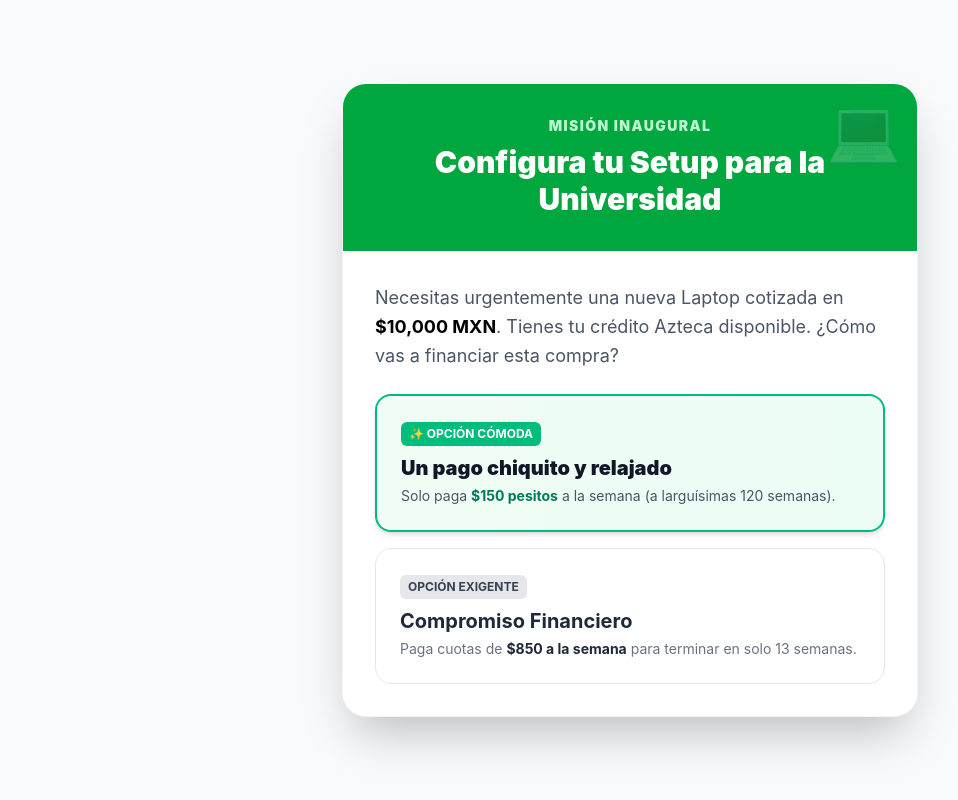
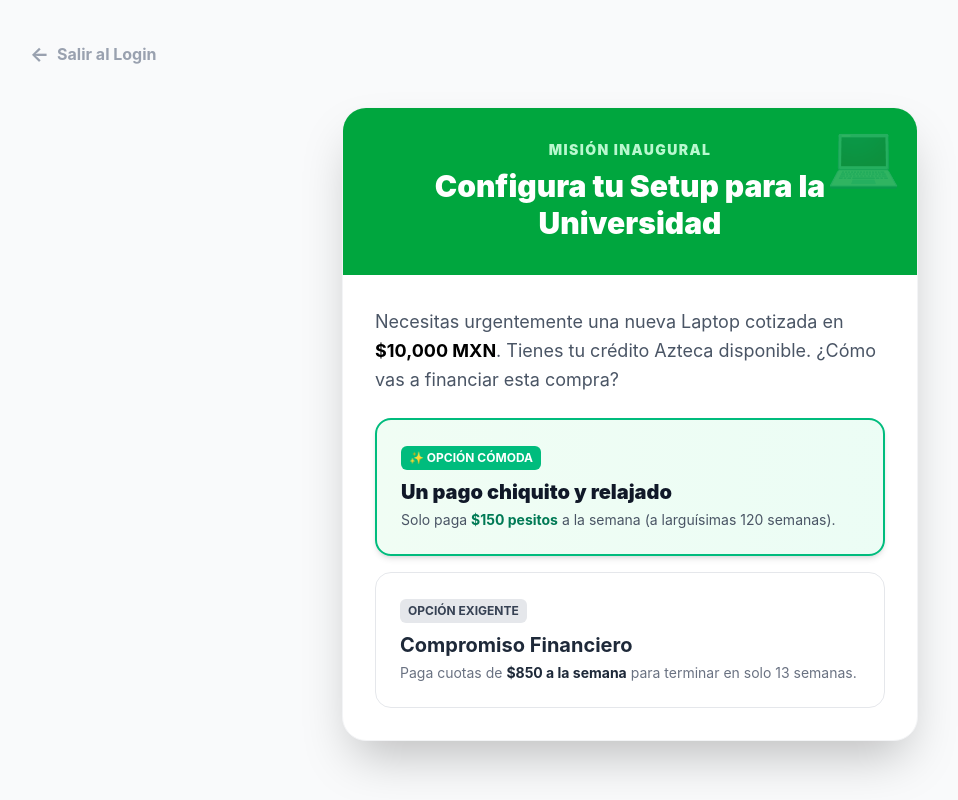
Before and after one commit to DIEGO-UTM890/Banco_Azteca_HackAthom_DEF, a React app in the folder frontend/: page / in a window 1280 px wide. Both pictures are taken after a click on the button "Ingresar a mi App". Shown: the whole page, without its empty margins (10-968 px from the left). Built offline with nearby package versions, Linux system fonts and the light colour scheme; no server answers; the HTML template or start-up script is replaced by a standard one.

Commit message:
Add back navigation buttons to Story Mode steps

```diff
--- a/frontend/src/App.jsx
+++ b/frontend/src/App.jsx
@@ -106,8 +106,11 @@ function App() {
 
         {/* PASO 1: EL GANCHO (MISIÓN) */}
         {storyStep === 1 && (
-          <div className="bg-gray-50 min-h-screen w-full flex flex-col items-center justify-center p-4">
-            <div className="max-w-xl w-full bg-white rounded-3xl shadow-2xl overflow-hidden animate-in zoom-in-95 duration-500 border border-gray-100">
+          <div className="bg-gray-50 min-h-screen w-full flex flex-col items-center justify-center p-4 relative">
+            <button onClick={() => setIsLoggedIn(false)} className="absolute top-6 left-6 md:top-10 md:left-10 text-gray-400 font-bold hover:text-black flex items-center gap-2 transition-colors">
+              <span className="text-xl">←</span> Salir al Login
+            </button>
+            <div className="max-w-xl w-full bg-white rounded-3xl shadow-2xl overflow-hidden animate-in zoom-in-95 duration-500 border border-gray-100 mt-12">
               <div className="bg-green-600 p-8 text-center relative overflow-hidden">
                 <div className="absolute top-0 right-0 p-4 opacity-20 text-6xl">💻</div>
                 <h2 className="text-sm font-black text-green-200 tracking-widest uppercase mb-2">Misión Inaugural</h2>
@@ -149,10 +152,13 @@ function App() {
         {/* PASO 2: LA CONSECUENCIA DE LA MALA DECISIÓN */}
         {storyStep === 2 && (
           <div className="bg-red-950 min-h-screen w-full flex flex-col items-center justify-center p-4 relative">
+            <button onClick={() => setStoryStep(1)} className="absolute top-6 left-6 md:top-10 md:left-10 text-red-300 font-bold hover:text-white flex items-center gap-2 transition-colors z-50">
+              <span className="text-xl">←</span> Volver a elegir
+            </button>
             {/* Patrón de peligro */}
             <div className="absolute inset-0 opacity-10" style={{ backgroundImage: 'repeating-linear-gradient(45deg, #000 0, #000 10px, transparent 10px, transparent 20px)' }}></div>
 
-            <div className="max-w-lg w-full bg-white rounded-3xl shadow-2xl shadow-red-900/50 p-8 text-center animate-in zoom-in-95 duration-300 relative z-10 border-4 border-red-600">
+            <div className="max-w-lg w-full bg-white rounded-3xl shadow-2xl shadow-red-900/50 p-8 text-center animate-in zoom-in-95 duration-300 relative z-10 border-4 border-red-600 mt-12">
               <div className="w-24 h-24 bg-red-100 rounded-full flex items-center justify-center text-red-600 text-5xl mx-auto mb-6">⚠️</div>
               <h2 className="text-3xl font-black text-red-600 mb-2">¡Asfixia Financiera Crítica!</h2>
               <p className="text-lg text-gray-700 mb-6 font-medium">Buscando pagar lo "mínimo posible", los intereses compuestos te han devorado.</p>
@@ -177,8 +183,11 @@ function App() {
 
         {/* PASO 3: LA RECOMPENSA (DECISIÓN CORRECTA) */}
         {storyStep === 3 && (
-          <div className="bg-emerald-900 min-h-screen w-full flex flex-col items-center justify-center p-4">
-            <div className="max-w-lg w-full bg-white rounded-3xl shadow-2xl p-8 text-center animate-in zoom-in-100 duration-700 border-4 border-emerald-500 relative overflow-hidden">
+          <div className="bg-emerald-900 min-h-screen w-full flex flex-col items-center justify-center p-4 relative">
+            <button onClick={() => setStoryStep(1)} className="absolute top-6 left-6 md:top-10 md:left-10 text-emerald-300 font-bold hover:text-white flex items-center gap-2 transition-colors z-50">
+              <span className="text-xl">←</span> Volver a elegir
+            </button>
+            <div className="max-w-lg w-full bg-white rounded-3xl shadow-2xl p-8 text-center animate-in zoom-in-100 duration-700 border-4 border-emerald-500 relative overflow-hidden mt-12">
 
               {/* Confeti estético */}
               <div className="absolute top-0 left-0 w-full h-32 bg-gradient-to-b from-emerald-100 to-transparent"></div>
```
